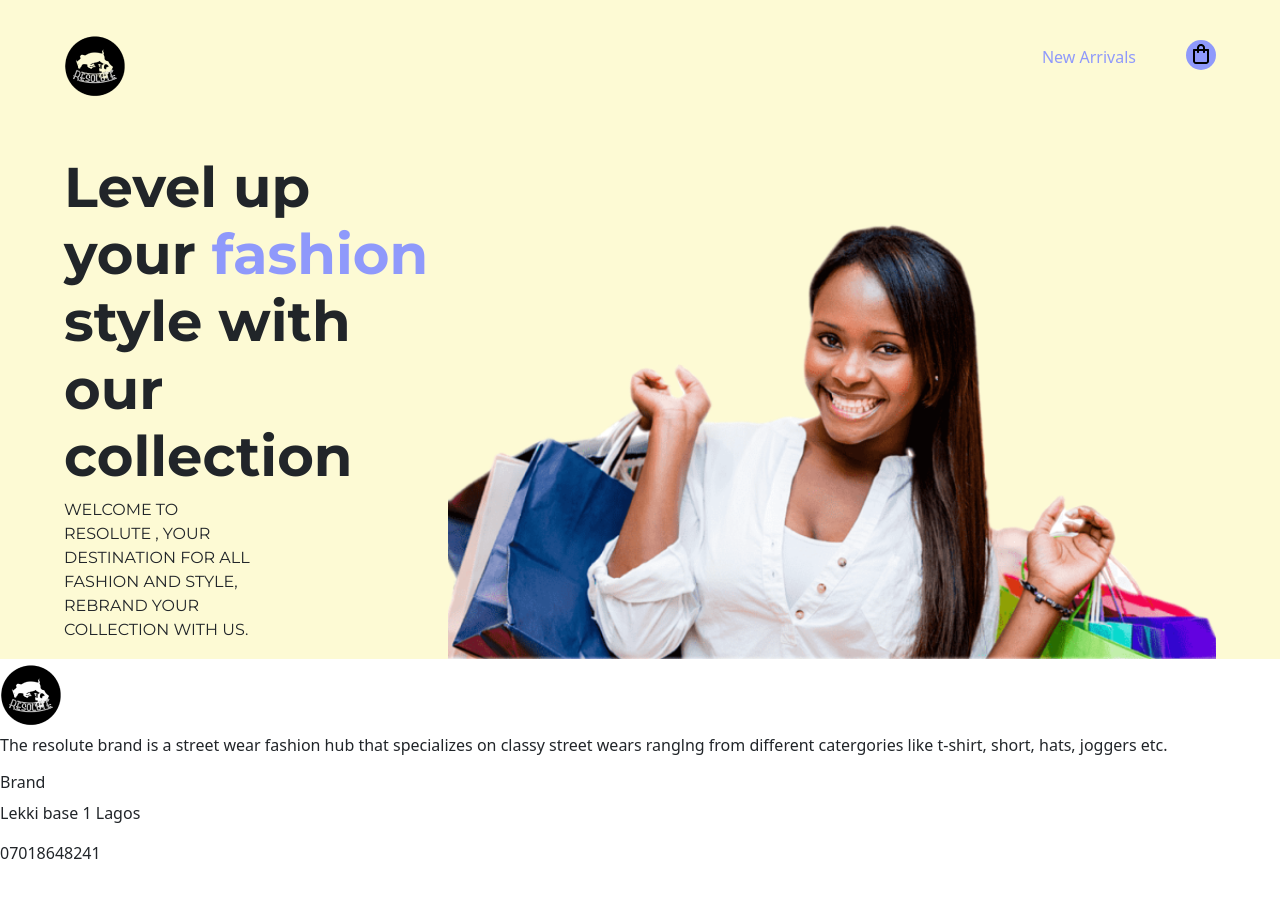
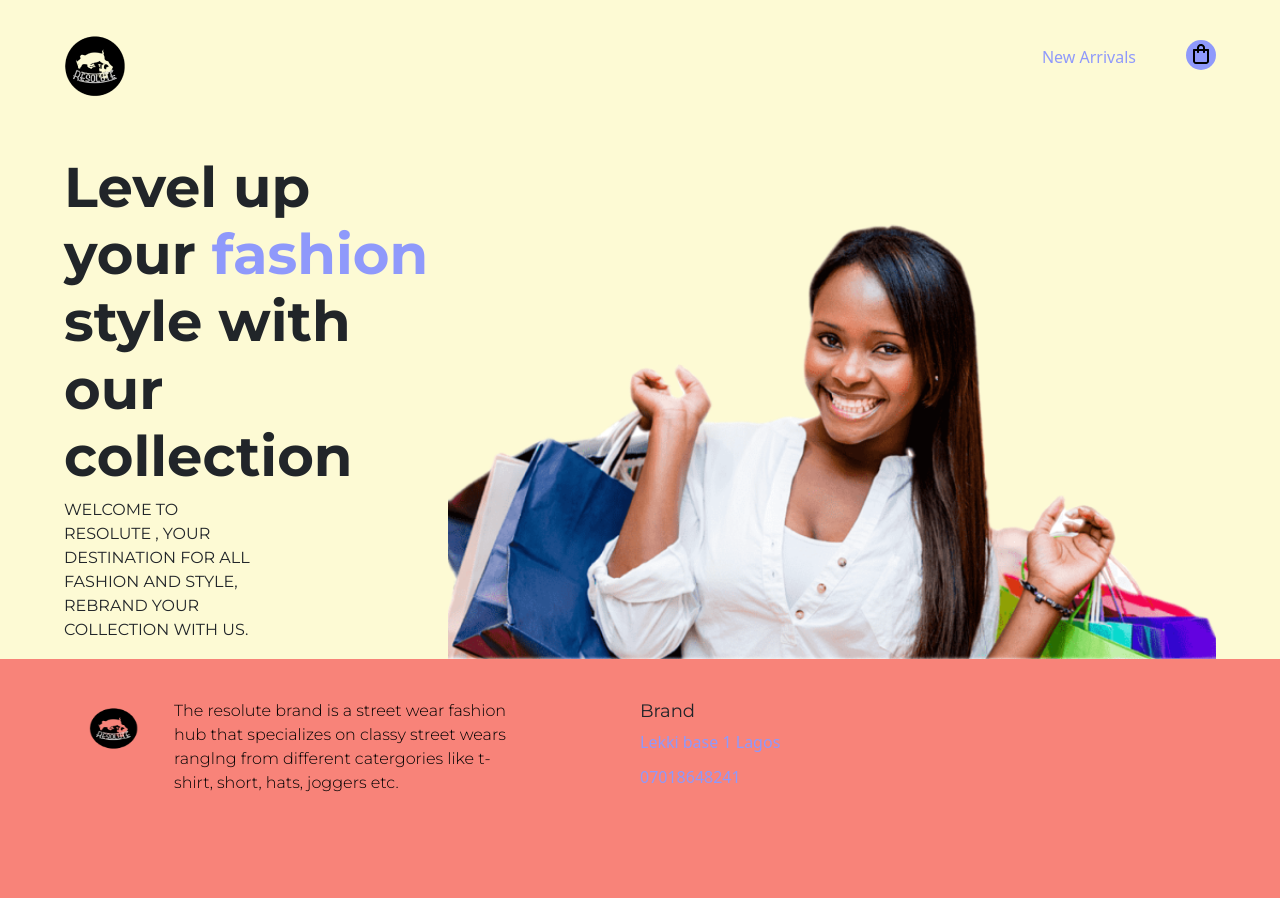
Before and after one commit to Nyerhowho9/HNG-Go-seller, a React (Vite) app: page / in a window 1280 px wide. Shown: the top 898 px of the page. Built offline with nearby package versions, Linux system fonts and the light colour scheme.

Commit message:
Create and style  footer component

```diff
--- a/src/components/Footer.css
+++ b/src/components/Footer.css
@@ -0,0 +1,89 @@
+:root{
+    --cream: #FDFAD4;
+    --purple: #8F99FB;
+    --peach: #F88379;
+    --white: #FFFFFF;
+    --black: #000000;
+    --grey: #7A7979;
+}
+*{
+    padding: 0px;
+    margin: 0px;
+}
+
+.footer-container{
+    background-color: var(--peach);
+}
+.footer{
+    width: 54%;
+    margin: auto;
+    padding-top: 20px;
+    padding-bottom: 20px;
+
+}
+.up-footer{
+    text-align: center;
+
+}
+.up-footer > img{
+    width: 50px;
+    height: 50px;
+}
+.up-footer > p{
+    margin-top: 20px;
+    font-weight: 300;
+    font-family: "Montserrat", sans-serif;
+    font-optical-sizing: auto;
+    font-style: normal;
+    font-size: 16px;
+    color: var(--black);
+}
+.contact{
+    padding-top: 15px;
+    width: 70%;
+    margin: auto;
+
+}
+.contact > h6{
+    text-align: center;
+    font-weight: 400;
+    font-family: "Montserrat", sans-serif;
+    font-optical-sizing: auto;
+    font-style: normal;
+    font-size: 18px;
+
+}
+.contact > p{
+    color: var(--purple);
+}
+
+@media only screen and (min-width: 992px) {
+    .footer{
+        display: flex;
+        width: 90%;
+        padding-bottom: 100px;
+
+    }
+    .footer > div{
+        flex: 1;
+    }
+    .up-footer{
+        display: flex;
+
+    }
+    .up-footer > img{
+        margin: 25px;
+    }
+    .up-footer > p{
+        width: 62%;
+        text-align: left;
+        padding-left: 10px;
+    }
+    .contact > h6{
+        text-align: justify;
+        padding-bottom: 5px;
+    }
+    .contact > p{
+        margin-top: -5px;
+    }
+}
--- a/src/components/Footer.jsx
+++ b/src/components/Footer.jsx
@@ -4,8 +4,9 @@ import Logo from '../assets/images/go-seller-logo.png';
 
 const footer = () => {
   return (
-    <div>
-        <div>
+    <div className='footer-container'>
+        <div className='footer'>
+            <div className='up-footer'>
                 <img src={Logo} alt="Go-seller logo" />
                 <p>The resolute brand is a street wear fashion hub that specializes on
                     classy street wears ranglng from different catergories like t-shirt,
@@ -18,6 +19,7 @@ const footer = () => {
                 <p>07018648241</p>
             </div>
         </div>
+    </div>
   )
 }
 
```
Lines whose indentation alone changed are shown as unchanged.
